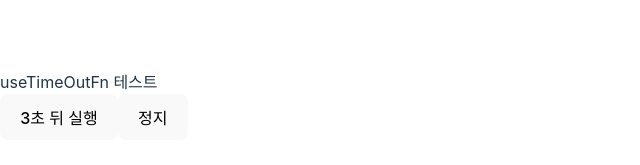
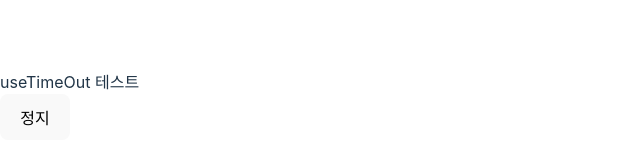
Before and after one commit to soapcandy/hooks-practice, a React (Vite) app: page / in a window 1280 px wide. Shown: the part 295-460 px from the top of the page, without its empty margins (0-640 px from the left). Built offline with nearby package versions, Linux system fonts and the light colour scheme.

Commit message:
useTimeOut(자동시작)

```diff
--- a/src/App.jsx
+++ b/src/App.jsx
@@ -1,13 +1,13 @@
-import useTimeOutFn from "./hooks/useTimeOut/useTimeOutFn";
+import useTimeout from "./hooks/useTimeOut/useTimeOut";
 
 function App() {
-  const [run, clear] = useTimeOutFn(() => {
+  const clear = useTimeout(() => {
     alert("launch");
   }, 3000);
+
   return (
     <>
-      <div>useTimeOutFn 테스트</div>
-      <button onClick={run}>3초 뒤 실행</button>
+      <div>useTimeOut 테스트</div>
       <button onClick={clear}>정지</button>
     </>
   );
--- /dev/null
+++ b/src/hooks/useTimeOut/useTimeOut.jsx
@@ -0,0 +1,16 @@
+import { useEffect } from "react";
+import useTimeOutFn from "./useTimeOutFn";
+
+// useTimeOutFn 컴포넌트를 이용한 useTimeout
+const useTimeout = (fn, ms) => {
+  const [run, clear] = useTimeOutFn(fn, ms);
+
+  useEffect(() => {
+    run();
+    return clear;
+  }, [run, clear]);
+
+  return clear;
+};
+
+export default useTimeout;
```
